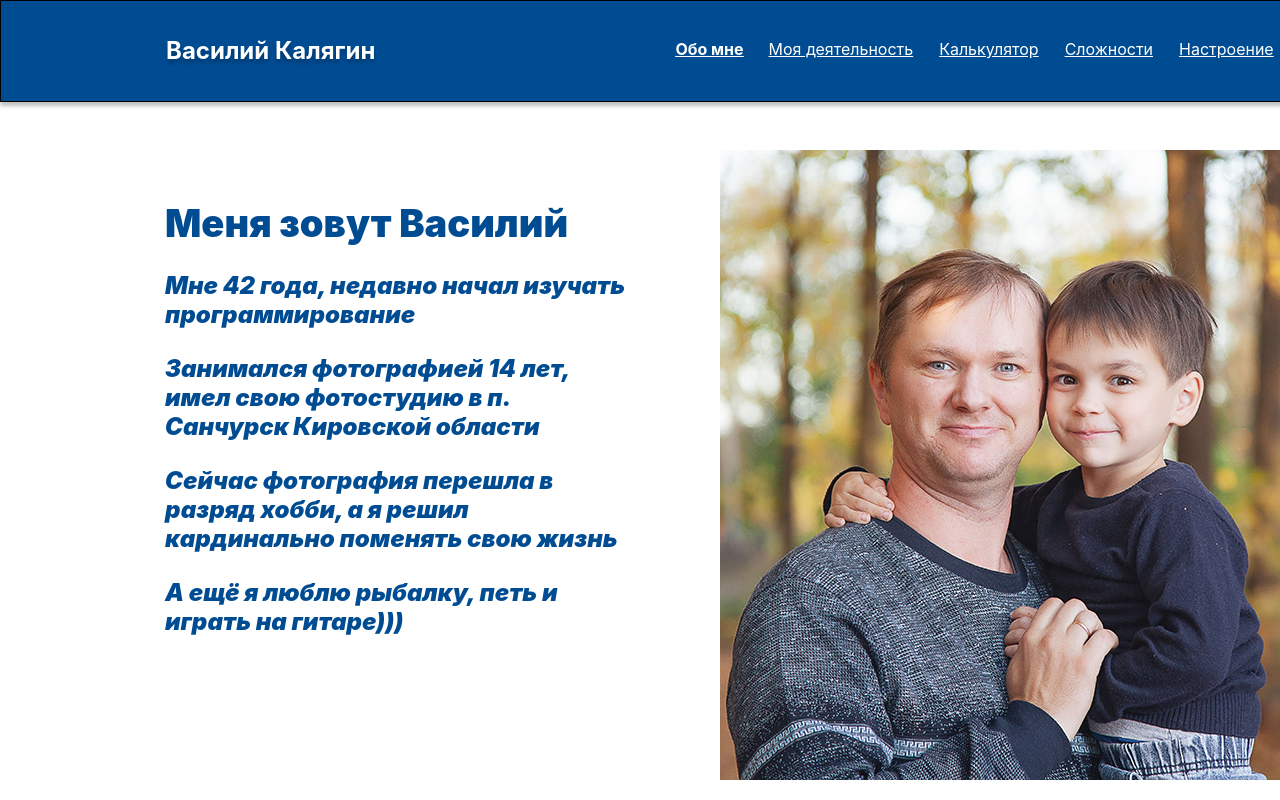
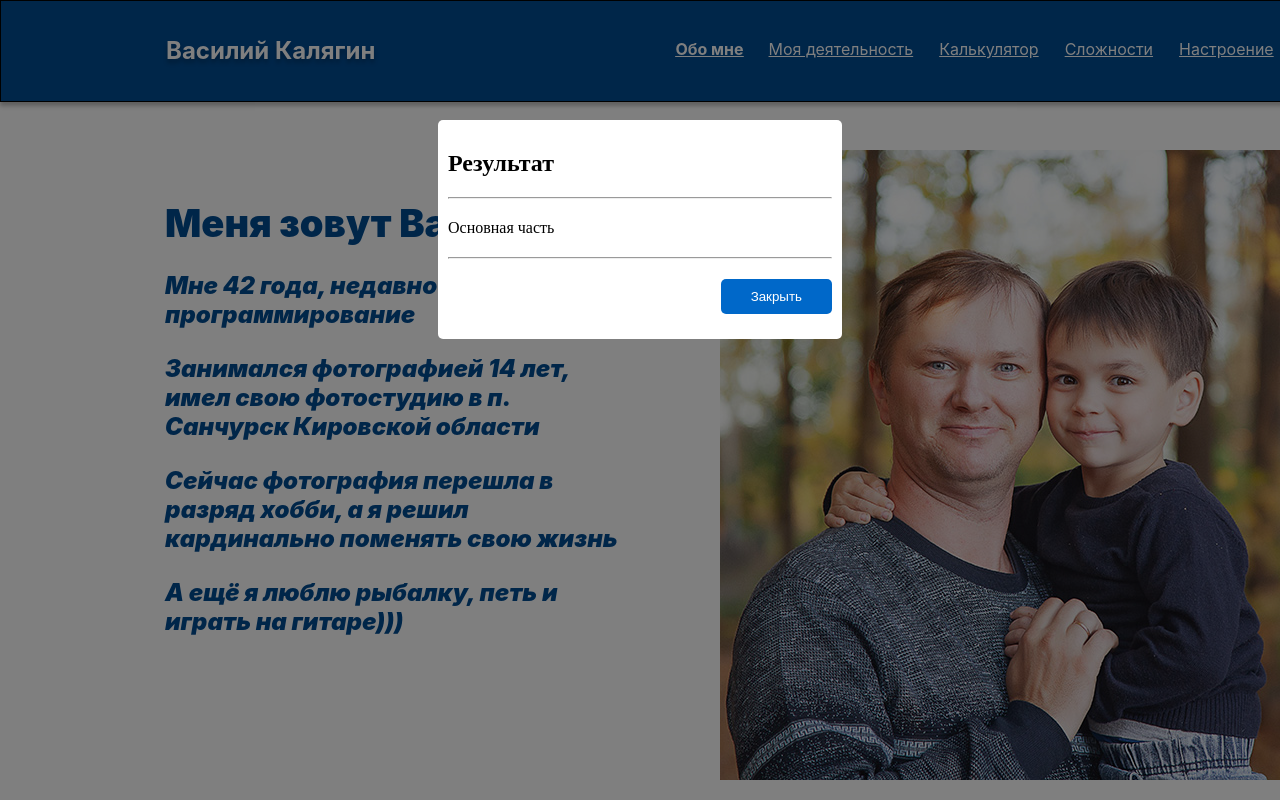
Before and after one commit to KalyaginVasiliy/MyPage, a plain HTML site: page index.html in a window 1280 px wide. Shown: the top 800 px of the page. Drawn offline with Linux system fonts and the light colour scheme.

Commit message:
ModalWindow

```diff
--- a/index.html
+++ b/index.html
@@ -121,5 +121,21 @@
             </div>
         </div>
     </div>
+    <div class="maskPage">
+        <div class="modalWindow">
+            <h2> Результат </h2>
+            <hr />
+            <div class="resultCalc">
+                Основная часть
+            </div>
+            <hr />
+            <div class="resultClose">
+                <button>
+                    Закрыть
+                </button>
+            </div>
+
+        </div>
+    </div>
 </body>
 </html>
--- a/styles.css
+++ b/styles.css
@@ -216,3 +216,48 @@ body {
     margin-bottom: 50px;
     margin-left: 415px;
 }
+/* Фон для модального окна */
+.maskPage {
+    background-color: rgba(0, 0, 0, 0.5);
+    position: fixed;
+    left: 0px;
+    right: 0px;
+    top: 0px;
+    bottom: 0px;
+}
+/* Параметры модального окна */
+.modalWindow {
+    background-color: #ffffff;
+    width: 30%;
+    margin: auto;
+    margin-top: 120px;
+    border-radius: 5px;
+    padding: 10px;
+}
+/* Параметры текста результата действий калькулятора */
+.resultCalc {
+    margin-top: 20px;
+    margin-bottom: 20px;
+}
+/* Параметры кнопки "закрыть" в модальном окне вывода результата действий калькулятора */
+.resultClose {
+    text-align: right;
+    margin-top: 20px;
+    margin-bottom: 15px;
+}
+/* Параметры текста на кнопке */
+.resultClose > button {
+    background-color: #0068c9;
+    color: #ffffff;
+    border: none;
+    padding-left: 30px;
+    padding-right: 30px;
+    padding-top: 10px;
+    padding-bottom: 10px;
+    border-radius: 5px;
+    cursor: pointer;
+}
+.resultClose > button:hover {
+    background-color: #004C93;
+    color:rgb(140, 140, 140);
+}
```
